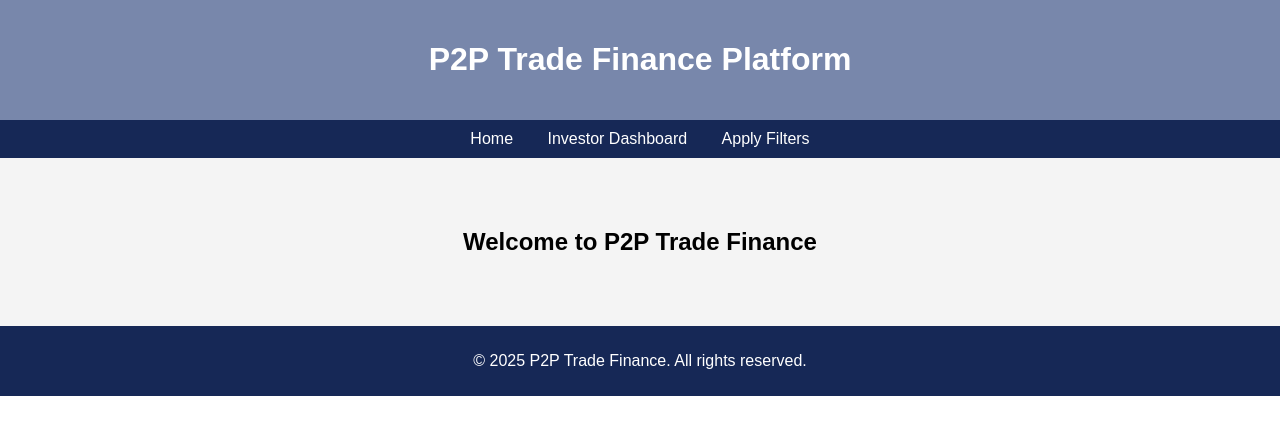
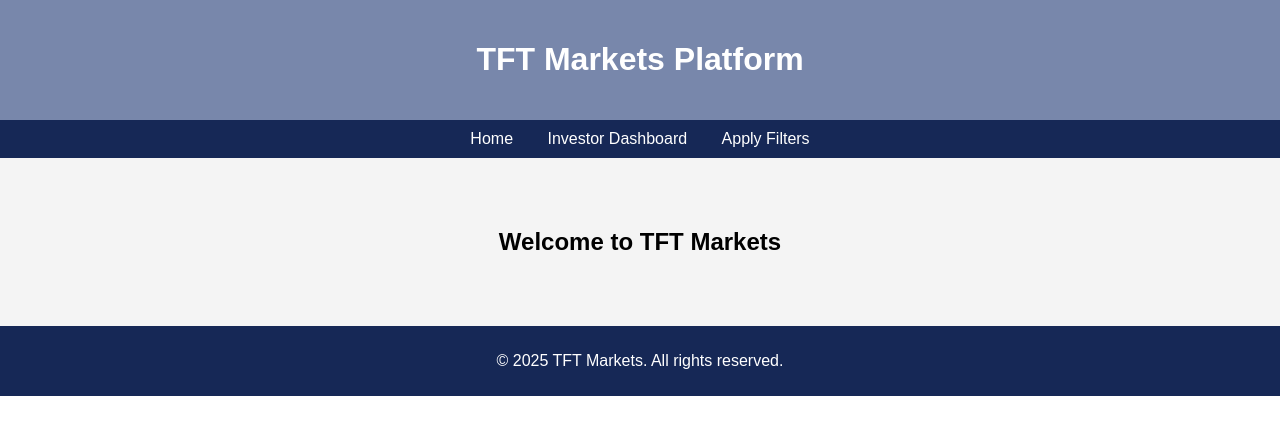
Before and after one commit to asancetta/mockup-website-x29d81z7_20250428-, a plain HTML site: page index.html in a window 1280 px wide. Drawn offline with Linux system fonts and the light colour scheme.

Commit message:
Changed from P2P to TFT Markets

```diff
--- a/index.html
+++ b/index.html
@@ -3,7 +3,7 @@
 <head>
     <meta charset="UTF-8">
     <meta name="viewport" content="width=device-width, initial-scale=1.0">
-    <title>P2P Trade Finance</title>
+    <title>TFT Markets</title>
     <style>
         body { font-family: Arial, sans-serif; margin: 0; padding: 0; }
         header { background: #7887ab; color: white; padding: 20px; text-align: center; }
@@ -20,7 +20,7 @@
 </head>
 <body>
 <header>
-    <h1>P2P Trade Finance Platform</h1>
+    <h1>TFT Markets Platform</h1>
 </header>
 <nav>
     <a href="index.html">Home</a>
@@ -29,7 +29,7 @@
 </nav>
 
 <section class="hero">
-    <h2>Welcome to P2P Trade Finance</h2>
+    <h2>Welcome to TFT Markets</h2>
     <!-- Login buttons temporarily disabled
     <p>Choose your login:</p>
     <button onclick="location.href='investor-dashboard.html'">Login as Investor</button>
@@ -38,7 +38,7 @@
 </section>
 
 <footer>
-    <p>&copy; 2025 P2P Trade Finance. All rights reserved.</p>
+    <p>&copy; 2025 TFT Markets. All rights reserved.</p>
 </footer>
 </body>
 </html>
```
Also changed, not shown: filters.html (+1 -1 lines), investor-dashboard.html (+1 -1 lines).
